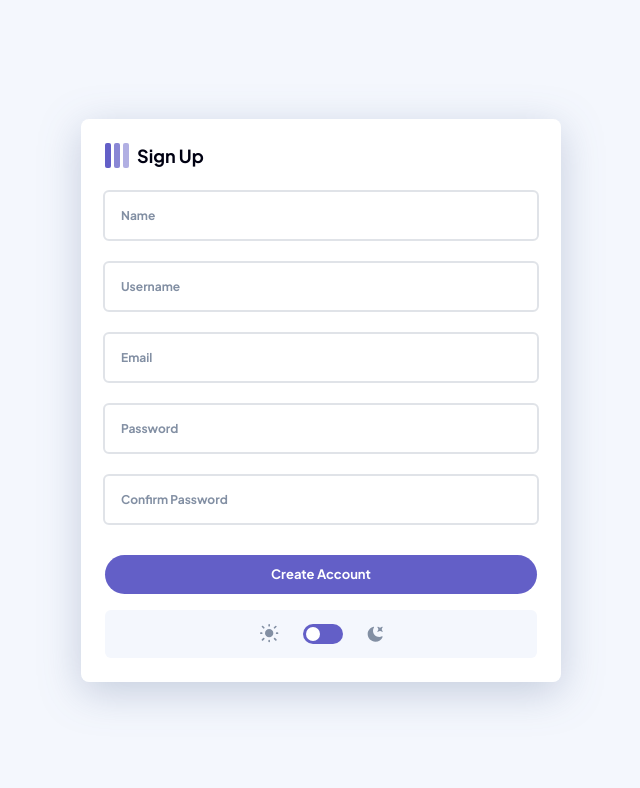
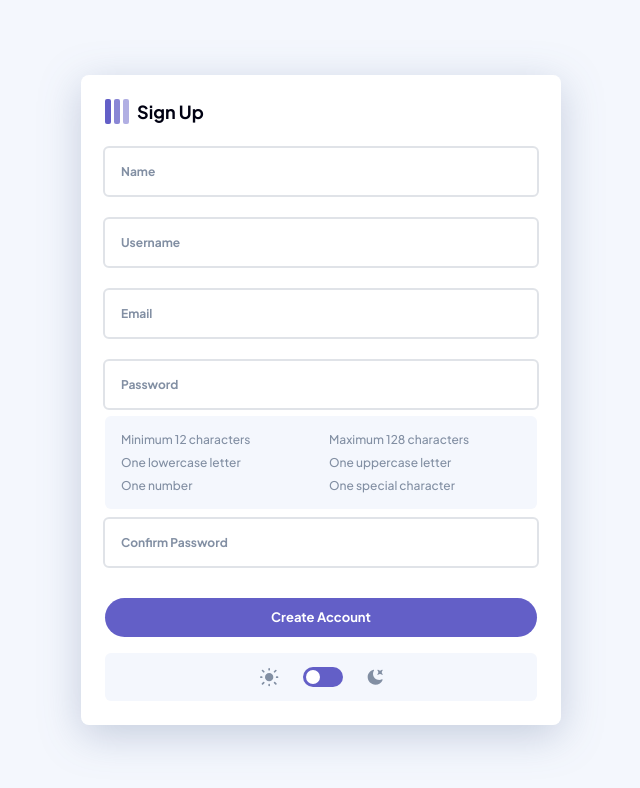
Before and after one commit to CodingWithJiro/frontend-mentor-kanban-task-management-web-app, a Next.js app: page /sign-up in a window 1280 px wide. Shown: the top 788 px of the page, without its empty margins (319-959 px from the left). Built offline with nearby package versions, Linux system fonts and the light colour scheme; no server answers.

Commit message:
refactor(auth): add special password rules component for password input

```diff
--- a/src/components/auth/sign-up-form.tsx
+++ b/src/components/auth/sign-up-form.tsx
@@ -35,6 +35,33 @@ const inputFields: InputField[] = [
   { name: 'confirmPassword', label: 'Confirm Password', type: 'password' },
 ];
 
+const passwordRules = [
+  {
+    errorMessage: 'Must contain at least 12 characters.',
+    rule: 'Minimum 12 characters',
+  },
+  {
+    errorMessage: 'Must not exceed 128 characters.',
+    rule: 'Maximum 128 characters',
+  },
+  {
+    errorMessage: 'Must contain one lowercase letter.',
+    rule: 'One lowercase letter',
+  },
+  {
+    errorMessage: 'Must contain one uppercase letter.',
+    rule: 'One uppercase letter',
+  },
+  {
+    errorMessage: 'Must contain one number.',
+    rule: 'One number',
+  },
+  {
+    errorMessage: 'Must contain one special character.',
+    rule: 'One special character',
+  },
+];
+
 export default function SignUpForm() {
   const [formData, setFormData] = useState<FormData>({
     name: '',
@@ -64,6 +91,13 @@ export default function SignUpForm() {
       };
     });
   };
+  const passwordValidation = registerSchema.shape.password.safeParse(
+    formData.password,
+  );
+  const failedPasswordRules = passwordValidation.success
+    ? []
+    : passwordValidation.error.issues.map((issue) => issue.message);
+  const hasStartedTypingPassword = formData.password.length > 0;
 
   const handleChange = (e: ChangeEvent<HTMLInputElement>) => {
     const { name, value } = e.target;
@@ -166,10 +200,11 @@ export default function SignUpForm() {
         {inputFields.map(({ name, label, type }) => {
           const errorMessage = errors[name];
           const isError = !!errorMessage;
+          const isPasswordInput = name === 'password';
           return (
             <li key={name} className="relative">
               <input
-                className={`peer text-body-l outline-medium-gray/25 w-full rounded-sm px-4 py-3 font-medium placeholder-transparent outline-2 transition-colors ${errors[name] ? 'hover:outline-red focus-visible:outline-red outline-red' : 'hover:outline-main-purple focus-visible:outline-main-purple'}`}
+                className={`peer text-body-l outline-medium-gray/25 w-full rounded-sm px-4 py-3 font-medium placeholder-transparent outline-2 transition-colors ${isError ? 'hover:outline-red focus-visible:outline-red outline-red' : 'hover:outline-main-purple focus-visible:outline-main-purple'}`}
                 id={name}
                 name={name}
                 type={type}
@@ -189,13 +224,35 @@ export default function SignUpForm() {
                 {label}
               </label>
 
-              {isError && (
+              {isError && !isPasswordInput && (
                 <p
                   id={`${name}-error`}
                   className="text-red absolute -bottom-4.5 left-0 text-[0.70rem] font-medium"
                 >
                   {errorMessage}
                 </p>
+              )}
+
+              {isPasswordInput && (
+                <ul className="bg-background mt-2 -mb-3.5 grid grid-cols-2 gap-x-4 gap-y-2 rounded-md p-4">
+                  {passwordRules.map(({ errorMessage, rule }) => {
+                    const isSatisfied =
+                      passwordValidation.success ||
+                      !failedPasswordRules.includes(errorMessage);
+                    const ruleColor =
+                      isSatisfied && hasStartedTypingPassword
+                        ? 'text-green-500'
+                        : 'text-medium-gray';
+                    return (
+                      <li
+                        key={rule}
+                        className={`text-body-m font-medium ${ruleColor}`}
+                      >
+                        {rule}
+                      </li>
+                    );
+                  })}
+                </ul>
               )}
             </li>
           );
```
